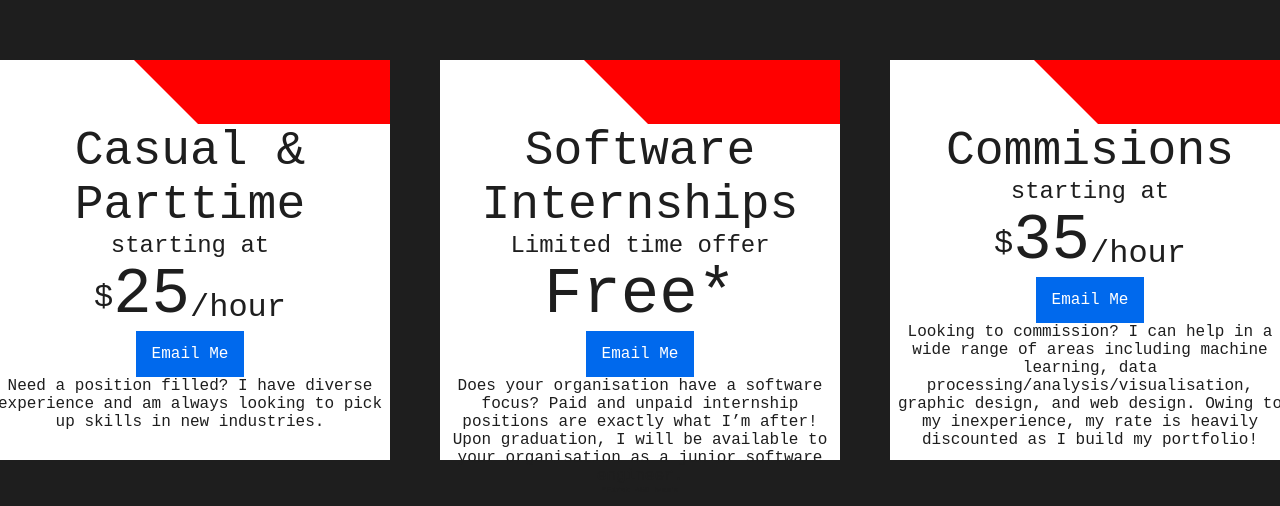
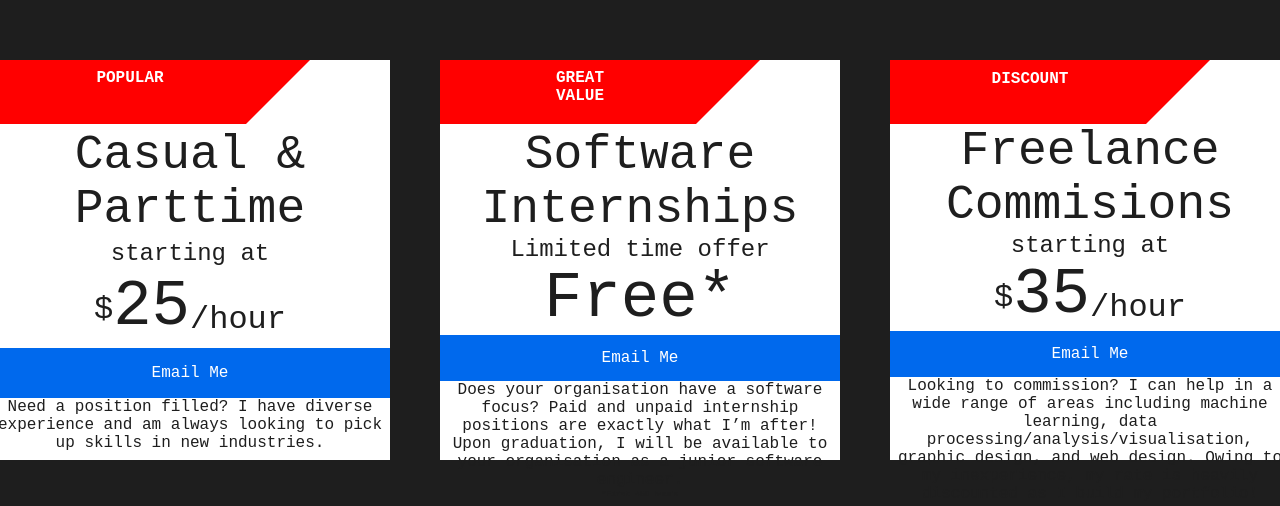
Before and after one commit to WillemPlusPlus/wllm, a website built with webpack: page dist/index.html in a window 1280 px wide. Shown: the part 1740-2246 px from the top of the page. Built offline with nearby package versions, Linux system fonts and the light colour scheme; a web font is replaced by a local one.

```diff
--- a/src/index.js
+++ b/src/index.js
@@ -124,6 +124,3 @@
 
         return offer;}
     )
-
-
-console.log(divMarkdown)
--- a/src/offers.json
+++ b/src/offers.json
@@ -28,6 +28,6 @@
     "textPreamble": "starting at",
     "textMarkdown":"DISCOUNT",
     "textBody":"Looking to commission? I can help in a wide range of areas including machine learning, data processing/analysis/visualisation, graphic design, and web design. Owing to my inexperience, my rate is heavily discounted as I build my portfolio!",
-    "textHeading":"Commisions",
+    "textHeading":"Freelance Commisions",
     "textFooter":""
 }]
--- a/src/svgDraw.js
+++ b/src/svgDraw.js
@@ -98,10 +98,10 @@
   const root = d3.select(d[i])
   console.log(root,e, i)
   const toPoint = (x,y) => {return " " + x.toString() +","+ y.toString() }
-  const poly = "0,0"+ toPoint(e.w+e.h,0) + toPoint(e.w+e.h,e.h) + toPoint(e.h,e.h)
+  const poly = "0,0"+ toPoint(e.w+e.h,0) + toPoint(e.w,e.h) + toPoint(0,e.h)
   root.append("svg")
     .attr("class", "svgMarkdown")
-    .attr("width",e.w)
+    .attr("width",e.w+e.h)
     .attr("height",e.h)
     .append("polygon")
       .data([poly])
```
Also changed, not shown: dist/index.html, dist/main.js.
